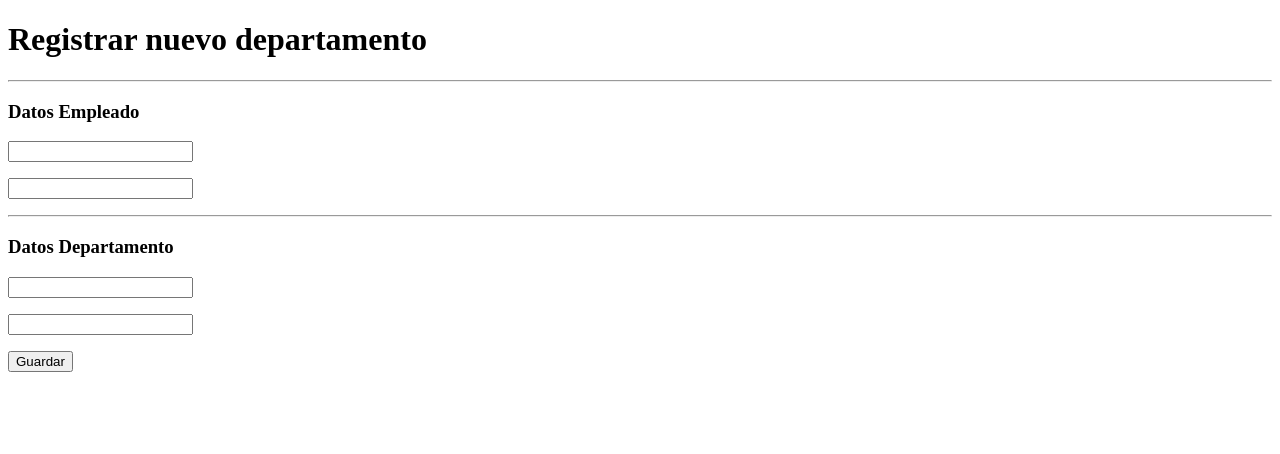
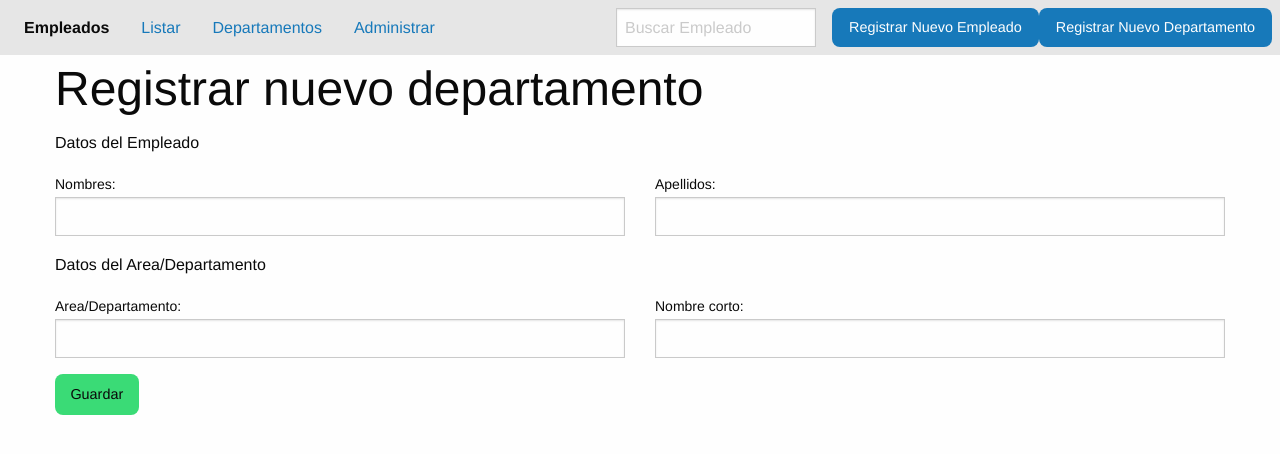
Before and after one commit to rauljr87/practica-empleado, a Django app: page /new_departamento/ in a window 1280 px wide. Shown: the top 454 px of the page. Run offline with Django 4.2, Linux system fonts and the light colour scheme; some libraries are stand-ins or nearby versions.

Commit message:
style templates
- deader
- new_departamento

```diff
--- a/departamento/views.py
+++ b/departamento/views.py
@@ -1,6 +1,7 @@
 from django.shortcuts import render
 from persona.models import Empleado
 from departamento.models import Departamento
+from django.urls import reverse_lazy
 # vista genérica para trabajar con formulario que no vinculados con un modelo directamente
 from django.views.generic.edit import FormView
 from .forms import NewDepartamentoForm
@@ -11,7 +12,6 @@ from django.views.generic import ListView
 #LISTVIEW
 
 
-
 class DepartamentoListView(ListView):
     template_name = "departamento/lista_departmento.html"
     model = Departamento
@@ -19,11 +19,10 @@ class DepartamentoListView(ListView):
     context_object_name = 'departamentos'
 
 
-
-
 # FORMVIEW
 
 
+# FormClass
 class NewDepartamentoView(FormView):
     """
     Crea un departamento con un empleado por medio de formulario que no depende de un modelo
@@ -31,7 +30,9 @@ class NewDepartamentoView(FormView):
 
     template_name = "departamento/new_departamento.html"
     form_class = NewDepartamentoForm
-    success_url = '/'
+    # success_url = '/'
+    success_url = reverse_lazy('departamento_app:lista_departamento')
+
 
     def form_valid(self, form):
         print('******** estamos en el forma valid')
--- a/templates/departamento/new_departamento.html
+++ b/templates/departamento/new_departamento.html
@@ -1,30 +1,66 @@
-<!DOCTYPE html>
-<html lang="en">
-<head>
-    <meta charset="UTF-8">
-    <title>New Departamento</title>
-</head>
-<body>
-<h1>Registrar nuevo departamento</h1>
+<!-- herencia base.html -->
 
-<form method="POST">
-    <!-- security key to negotiation html -->
-    {% csrf_token %}
+{% extends 'base.html' %}
 
-    <hr>
 
-    <h3>Datos Empleado</h3>
-    <p>{{ form.nombre }}</p>
-    <p>{{ form.apellido }}</p>
+<!-- título -->
 
-    <hr>
+{% block title %}
+    Crear_nuevo_departamento
+{% endblock title %}
 
-    <h3>Datos Departamento</h3>
-    <p>{{ form.departamento }}</p>
-    <p>{{ form.short_name }}</p>
 
-    <button type="submit">Guardar</button>
-</form>
+<!-- body -->
 
-</body>
-</html>
+{% block content %}
+
+
+    <!-- cabecera -->
+
+    {% include 'includes/header.html' %}
+
+
+    <!-- contenido -->
+
+    <div class="grid-container">
+        <div class="grid-x">
+            <h1 class="cell">Registrar nuevo departamento</h1>
+
+            <form class="grid-x grid-margin-x" method="POST">
+
+                <!-- llave de seguridad para negociación html -->
+                {% csrf_token %}
+
+                <p class="cell">Datos del Empleado</p>
+
+                <div class="cell large-6">
+                    <label>Nombres:
+                        {{ form.nombre }}
+                    </label>
+                </div>
+                <div class="cell large-6">
+                    <label>Apellidos:
+                        {{ form.apellido }}
+                    </label>
+                </div>
+
+                <p class="cell">Datos del Area/Departamento</p>
+
+                <div class="cell large-6">
+                    <label>Area/Departamento:
+                        {{ form.departamento }}
+                    </label>
+                </div>
+                <div class="cell large-6">
+                    <label>Nombre corto:
+                        {{ form.short_name}}
+                    </label>
+                </div>
+                <div class="cell">
+                    <button type="submit" class="submit success button" style="border-radius: 8px">Guardar</button>
+                </div>
+            </form>
+        </div>
+    </div>
+
+{% endblock content %}
--- a/templates/includes/header.html
+++ b/templates/includes/header.html
@@ -13,7 +13,8 @@
     <div class="top-bar-right">
       <ul class="menu">
         <li><input type="search" placeholder="Buscar Empleado"></li>
-        <li><a href="{% url 'persona_app:add_empleado' %}" class="button" style="border-radius: 8px">Registrar Nuevo</a></li>
+        <li><a href="{% url 'persona_app:add_empleado' %}" class="button" style="border-radius: 8px">Registrar Nuevo Empleado</a></li>
+        <li><a href="{% url 'departamento_app:new_departamento' %}" class="button" style="border-radius: 8px">Registrar Nuevo Departamento</a></li>
       </ul>
     </div>
   </div>
```
